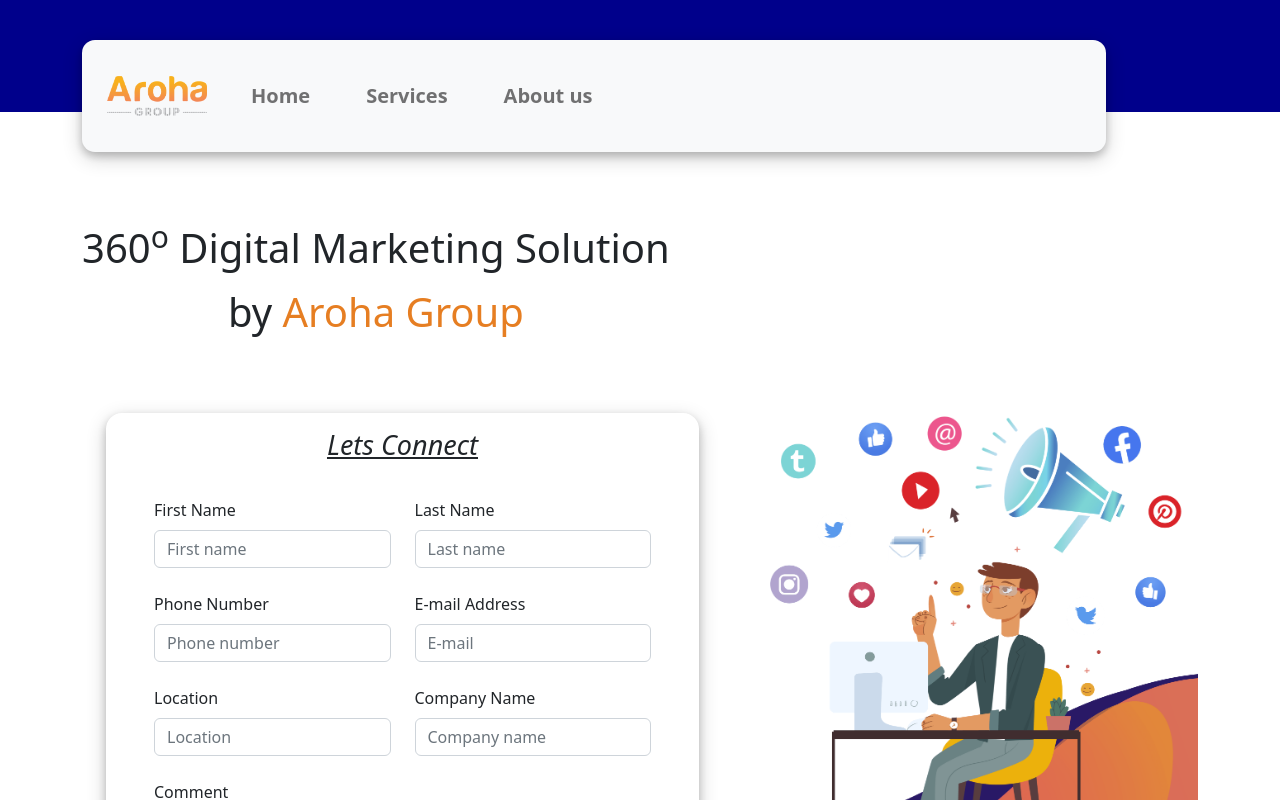
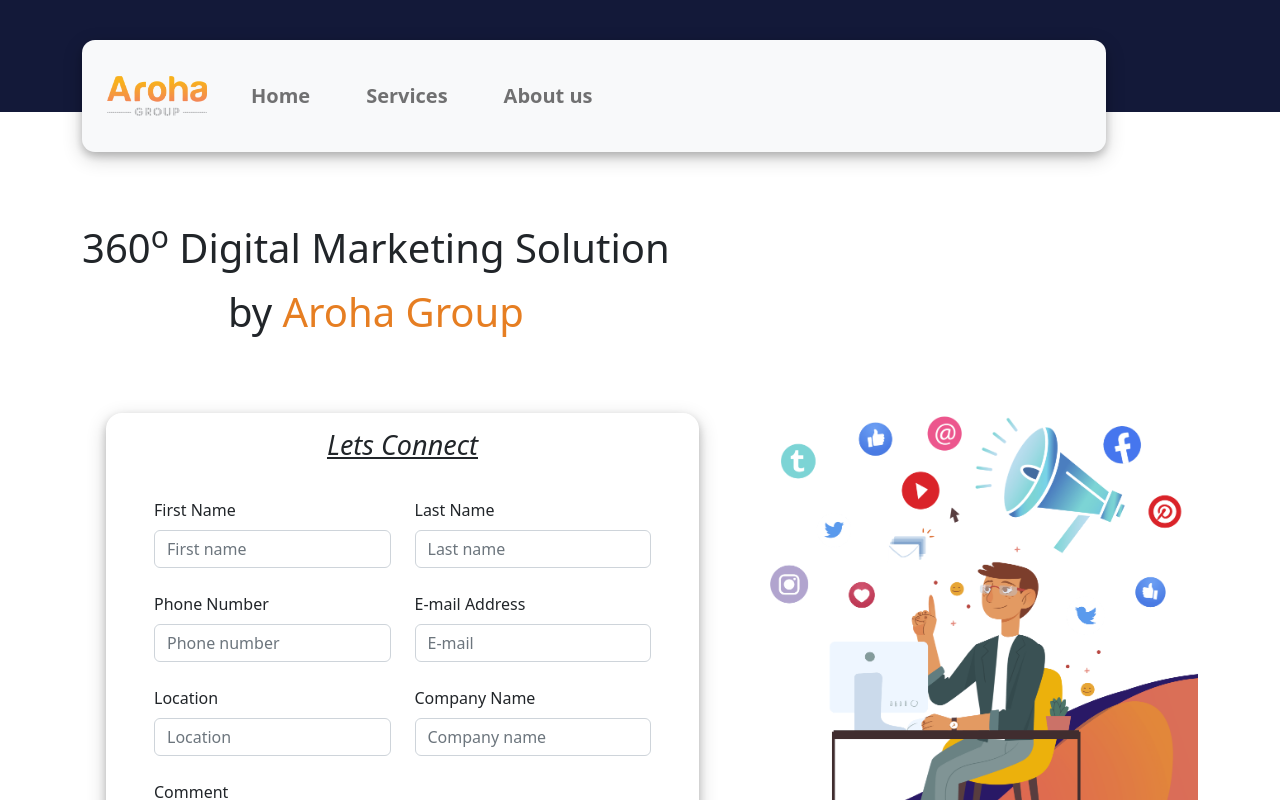
Before and after one commit to zeeyan23/Arohawebsite, a React (Create React App) app: page / in a window 1280 px wide. Shown: the top 800 px of the page. Built offline with nearby package versions, Linux system fonts and the light colour scheme.

Commit message:
updated color code

```diff
--- a/src/components/Navbar/header.module.css
+++ b/src/components/Navbar/header.module.css
@@ -51,7 +51,7 @@
 
 
   .outer {
-    background-color: darkblue;
+    background-color: #131939;
     width: 100%;
     position: fixed;
     top:0;
```
